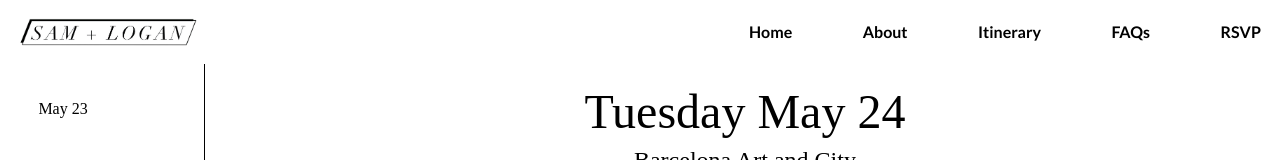
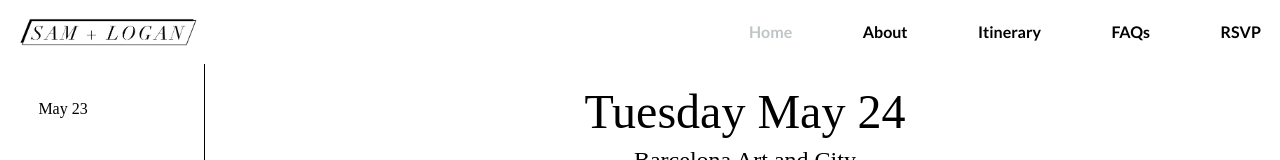
Before and after one commit to loganmetzger/barcelona22, a React (Create React App) app: page /itinerary/24 in a window 1280 px wide. In both pictures the pointer is over the link "Home". Shown: the top 160 px of the page. Built offline with nearby package versions, Linux system fonts and the light colour scheme.

Commit message:
quick hover effect for nav added

```diff
--- a/src/css/index.css
+++ b/src/css/index.css
@@ -175,6 +175,9 @@ body {
   color: black;
   font-family: Lato Bold;
 }
+.nav .links .navlink:hover {
+  color: #bfc5c7;
+}
 .home {
   height: 90vh;
   width: 98vw;
--- a/src/less/index.less
+++ b/src/less/index.less
@@ -187,6 +187,10 @@ body {
       text-decoration: none;
       color: black;
       font-family: Lato Bold;
+
+      &:hover {
+        color: rgb(191, 197, 199);
+      }
     }
   }
 }
```
